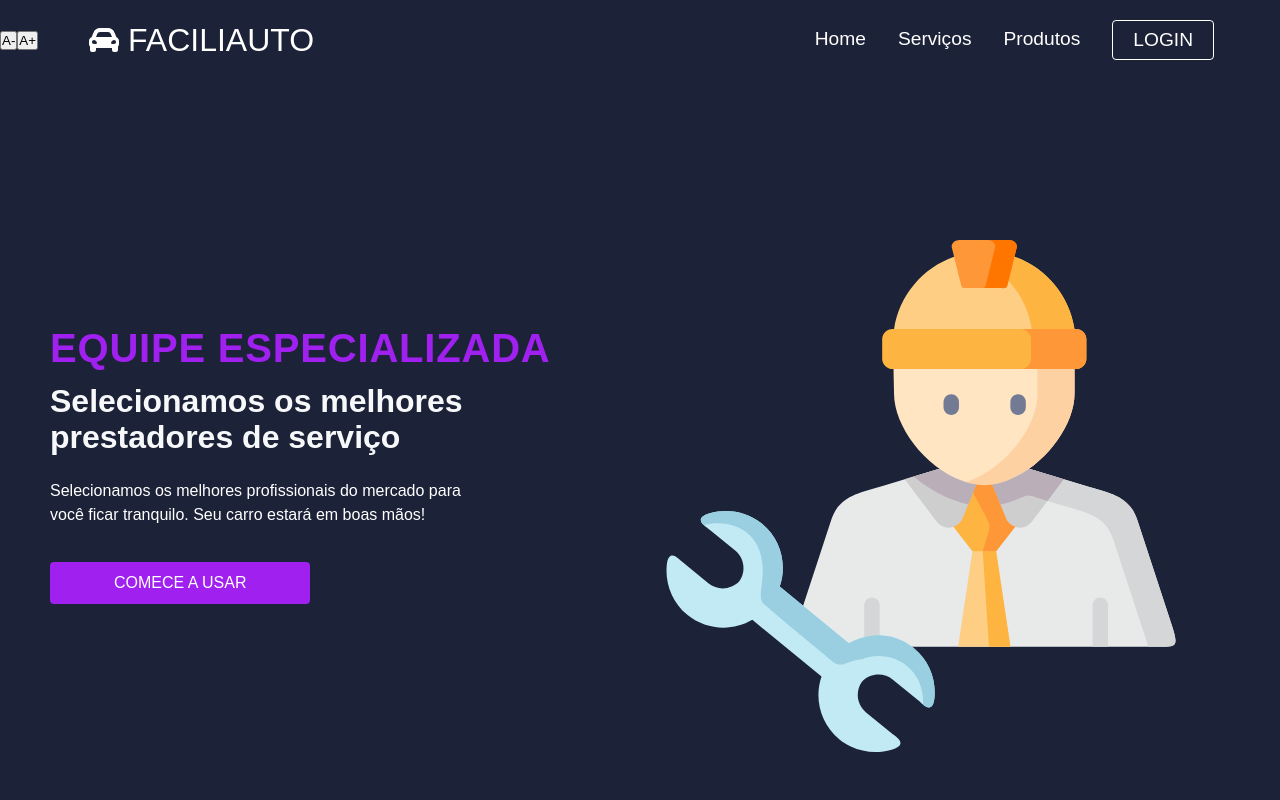
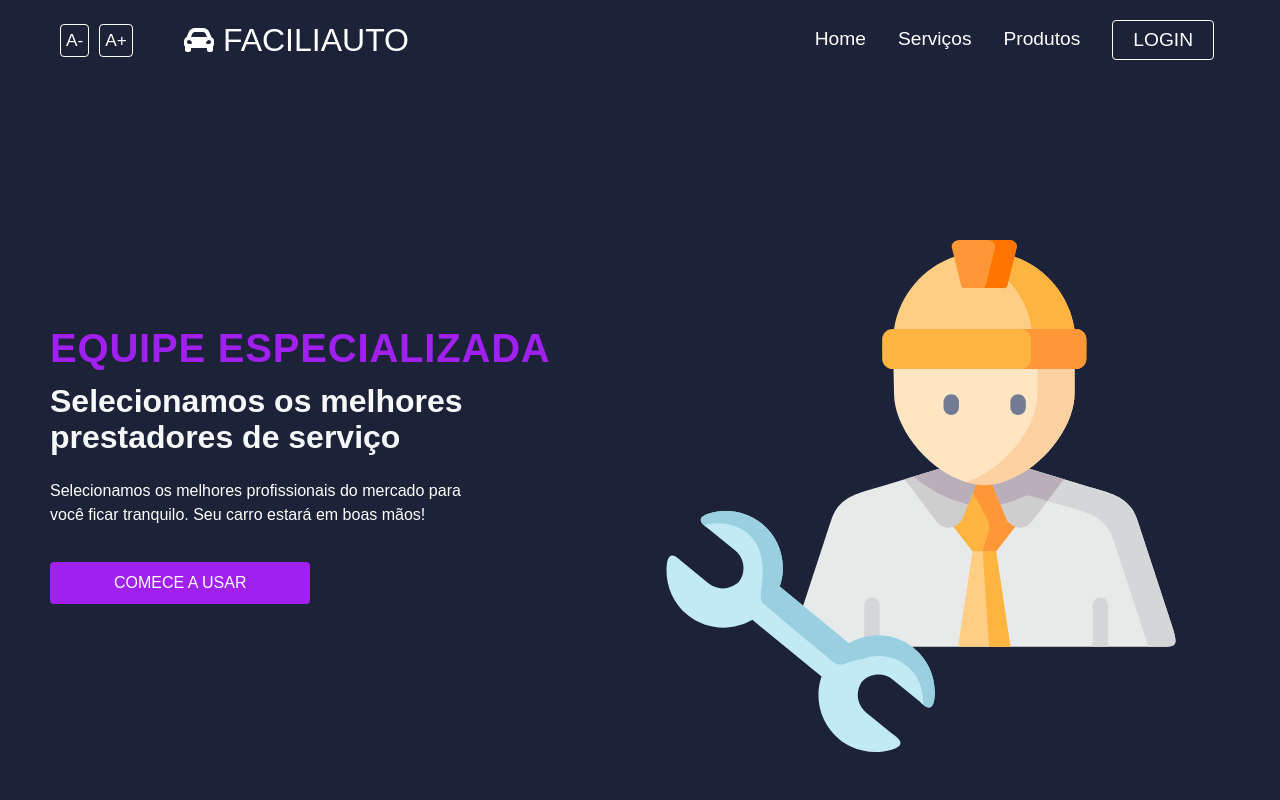
Before and after one commit to afsalves/faciliauto_react_js, a React (Create React App) app: page / in a window 1280 px wide. Shown: the top 800 px of the page. Built offline with nearby package versions, Linux system fonts and the light colour scheme.

Commit message:
Adjusting accessibility buttons layout

```diff
--- a/src/components/Navbar.css
+++ b/src/components/Navbar.css
@@ -151,3 +151,19 @@
     height: 120px;
   }
 }
+
+.accessibilityContainer {
+  margin-left: 50px;
+  display: flex;
+}
+
+.accessibilityButton {
+  color: #fff;
+  padding: 5px;
+  background: #1c2237;
+  margin-left: 10px;
+  font-size: 0.9em;
+  border-color: #fff;
+  border: 1px solid;
+  border-radius: 4px;
+}
--- a/src/components/Navbar.js
+++ b/src/components/Navbar.js
@@ -33,14 +33,14 @@ function Navbar() {
   let bodyFontDefault = 100;
 
   function lessFontControl() {
-    if (count > -8) {
+    if (count > -4) {
       count -= 2;
       document.body.style.fontSize = bodyFontDefault + count + '%';
     }
   }
 
   function moreFontControl() {
-    if (count < 8) {
+    if (count < 24) {
       count += 2;
       document.body.style.fontSize = bodyFontDefault + count + '%';
     }
@@ -51,8 +51,10 @@ function Navbar() {
     <>
       <IconContext.Provider value={{ color: '#fff' }}>
         <nav className='navbar'>
-          <button onClick={lessFontControl}>A-</button>
-          <button onClick={moreFontControl}>A+</button>
+          <div className='accessibilityContainer'>
+            <button className='accessibilityButton' onClick={lessFontControl}>A-</button>
+            <button className='accessibilityButton' onClick={moreFontControl}>A+</button>
+          </div>
           <div className='navbar-container container'>
             <Link to='/' className='navbar-logo' onClick={closeMobileMenu}>
               <FaCarAlt className='navbar-icon' />
@@ -61,6 +63,7 @@ function Navbar() {
             <div className='menu-icon' onClick={handleClick}>
               {click ? <FaTimes /> : <FaBars />}
             </div>
+
             <ul className={click ? 'nav-menu active' : 'nav-menu'}>
               <li className='nav-item'>
                 <Link to='/' className='nav-links' onClick={closeMobileMenu}>
--- a/src/components/Pricing.js
+++ b/src/components/Pricing.js
@@ -23,7 +23,7 @@ function Pricing() {
                 <p>por mês</p>
                 <ul className='pricing__container-features'>
                   <li>3 Reboques Gratuitos</li>
-                  <li>2% Cash Back sobre Serviços</li>
+                  <li>2% Cash de Back</li>
                   <li>2 Lavagens Completas</li>
                 </ul>
                 <Button buttonSize='btn--wide' buttonColor='primary'>
@@ -41,7 +41,7 @@ function Pricing() {
                 <p>por mês</p>
                 <ul className='pricing__container-features'>
                   <li>6 Reboques Gratuitos</li>
-                  <li>3.5% Cash Back sobre Serviços</li>
+                  <li>3.5% Cash de Back</li>
                   <li>5 Lavagens Completas</li>
                 </ul>
                 <Button buttonSize='btn--wide' buttonColor='purple'>
@@ -59,7 +59,7 @@ function Pricing() {
                 <p>por mês</p>
                 <ul className='pricing__container-features'>
                   <li>Reboques ilimitados</li>
-                  <li>5% Cash Back sobre Serviços</li>
+                  <li>5% Cash de Back</li>
                   <li>Lavagens Ilimitadas</li>
                 </ul>
                 <Button buttonSize='btn--wide' buttonColor='primary'>
```
